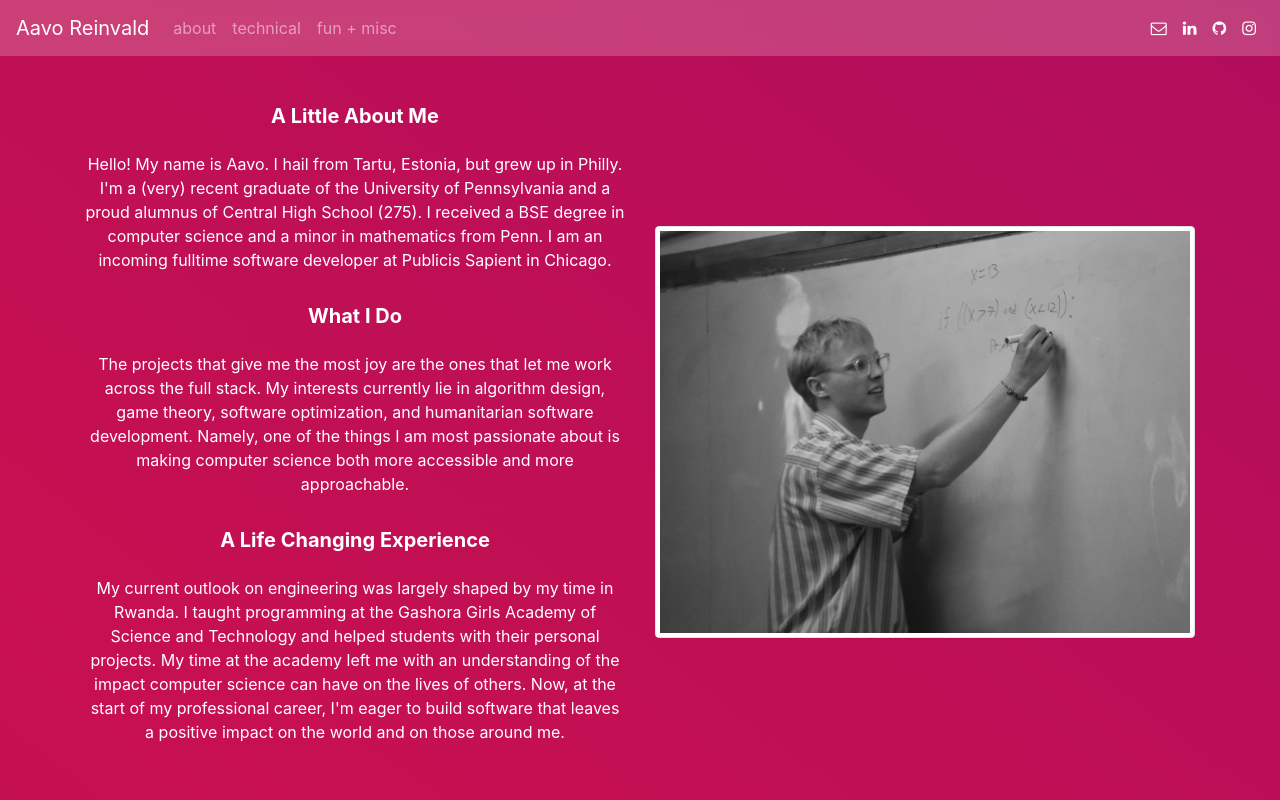
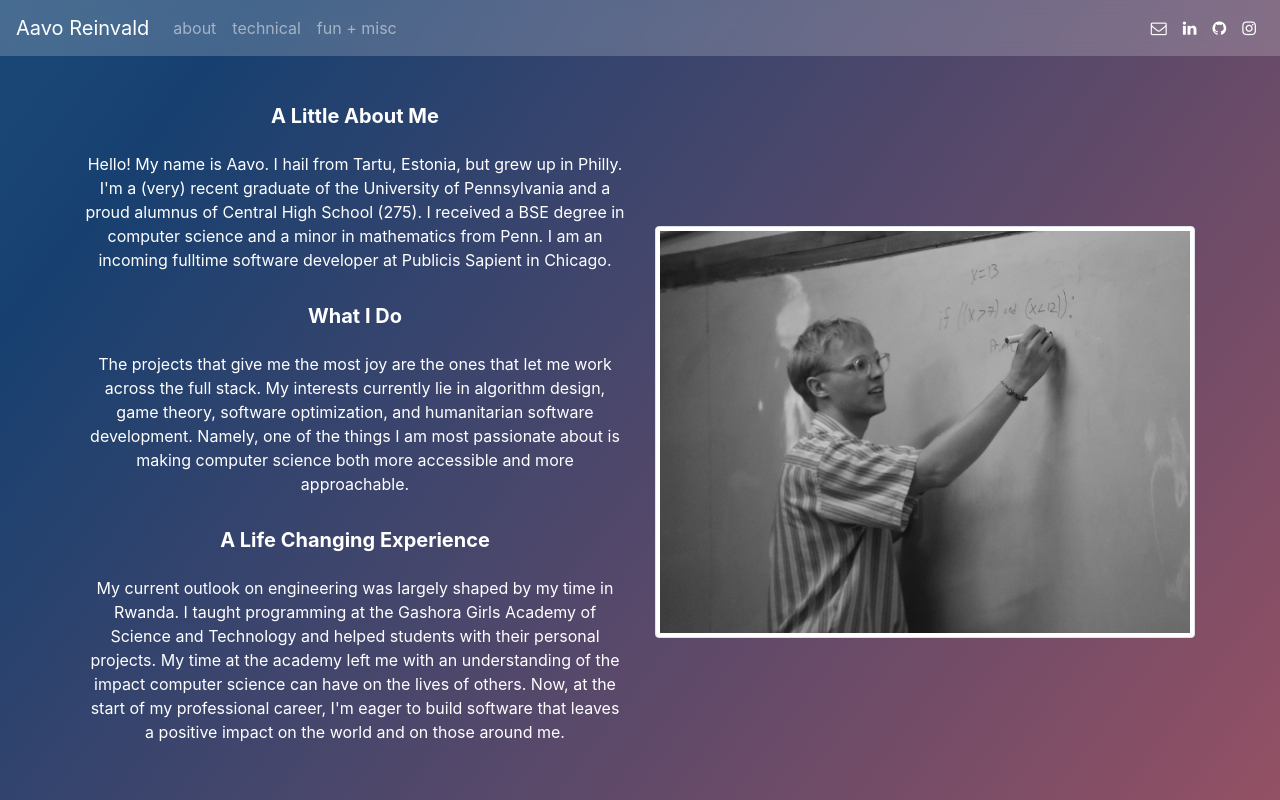
Before and after one commit to reinvald/react-gh-pages, a React (Create React App) app: page /#/ in a window 1280 px wide. Built offline with nearby package versions, Linux system fonts and the light colour scheme.

Commit message:
updated background

```diff
--- a/src/App.css
+++ b/src/App.css
@@ -9,67 +9,67 @@
 }
 
 .css-selector {
-  background: linear-gradient(38deg, #001969, #c81050, #66058a);
-  background-size: 800% 800%;
-  -webkit-animation: AnimationName 30s ease infinite;
-  -moz-animation: AnimationName 30s ease infinite;
-  -o-animation: AnimationName 30s ease infinite;
-  animation: AnimationName 30s ease infinite;
+  background: linear-gradient(127deg, #36a0b7, #174070, #ec5c5c);
+  background-size: 300% 300%;
+  -webkit-animation: AnimationName 22s ease infinite;
+  -moz-animation: AnimationName 22s ease infinite;
+  -o-animation: AnimationName 22s ease infinite;
+  animation: AnimationName 22s ease infinite;
 }
 
 @-webkit-keyframes AnimationName {
   0% {
-    background-position: 0% 82%;
+    background-position: 0% 48%
   }
 
   50% {
-    background-position: 100% 19%;
+    background-position: 100% 53%
   }
 
   100% {
-    background-position: 0% 82%;
+    background-position: 0% 48%
   }
 }
 
 @-moz-keyframes AnimationName {
   0% {
-    background-position: 0% 82%;
+    background-position: 0% 48%
   }
 
   50% {
-    background-position: 100% 19%;
+    background-position: 100% 53%
   }
 
   100% {
-    background-position: 0% 82%;
+    background-position: 0% 48%
   }
 }
 
 @-o-keyframes AnimationName {
   0% {
-    background-position: 0% 82%;
+    background-position: 0% 48%
   }
 
   50% {
-    background-position: 100% 19%;
+    background-position: 100% 53%
   }
 
   100% {
-    background-position: 0% 82%;
+    background-position: 0% 48%
   }
 }
 
 @keyframes AnimationName {
   0% {
-    background-position: 0% 82%;
+    background-position: 0% 48%
   }
 
   50% {
-    background-position: 100% 19%;
+    background-position: 100% 53%
   }
 
   100% {
-    background-position: 0% 82%;
+    background-position: 0% 48%
   }
 }
 
```
